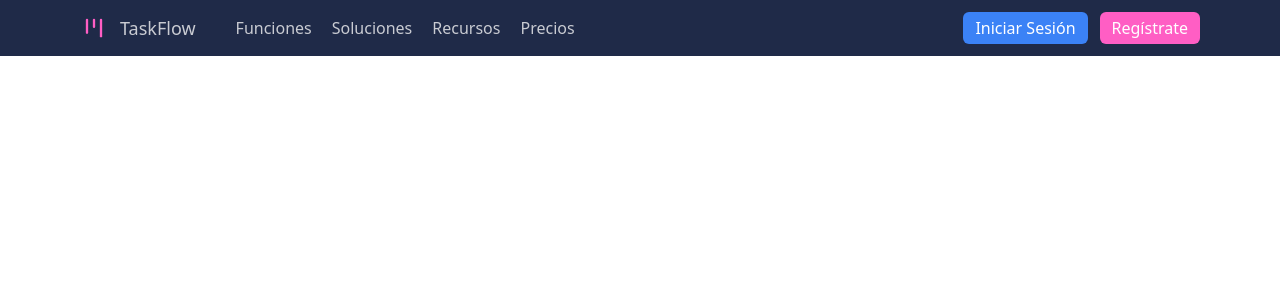
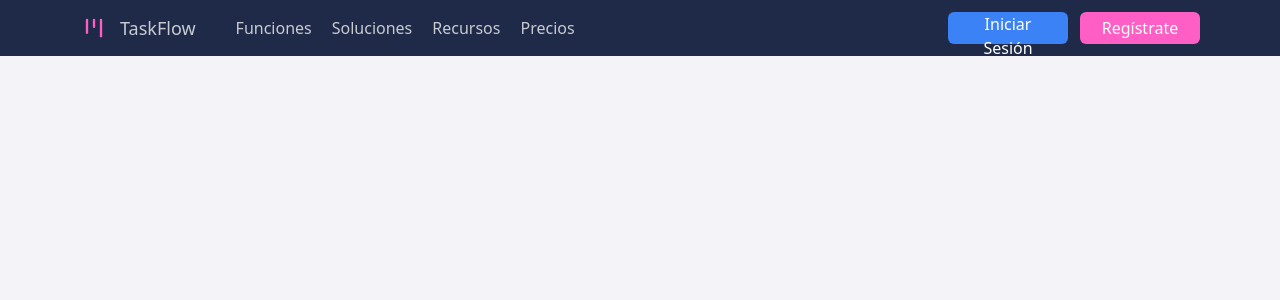
Before and after one commit to oscar84-spec/clone-trello, a React (Vite) app: page / in a window 1280 px wide. Shown: the top 300 px of the page. Built offline with nearby package versions, Linux system fonts and the light colour scheme.

Commit message:
Sidebar Terminado

```diff
--- a/src/Components/Button.tsx
+++ b/src/Components/Button.tsx
@@ -6,7 +6,7 @@ type ButtonProps = {
 
 const Button = ({ children, styles }: ButtonProps) => {
   return (
-    <button className={`w-max h-8 rounded-md px-3 outline-none ${styles}`}>
+    <button className={`rounded-md px-3 outline-none ${styles}`}>
       {children}
     </button>
   );
--- a/src/Components/Navbar.tsx
+++ b/src/Components/Navbar.tsx
@@ -2,7 +2,7 @@ import { Link } from "react-router-dom";
 import type { NavLinks } from "../types";
 
 type NavbarProps = {
-  navStyle: string;
+  navStyle?: string;
   listStyle: string;
   navLinks: NavLinks;
   title?: string;
--- /dev/null
+++ b/src/Components/Sidebar.tsx
@@ -0,0 +1,29 @@
+import { Navbar, Button } from "./index";
+import { navLinks } from "../mockData/navLinks";
+import { useToggleSideBar } from "../store/slices/UI";
+
+const Sidebar = () => {
+  const { isOpen } = useToggleSideBar();
+
+  return (
+    <aside
+      className={`w-full h-[calc(100vh-56px)] absolute top-14 left-0 bg-sidebar-bg flex flex-col justify-center items-center gap-10 ${
+        isOpen
+          ? "translate-x-0 opacity-100 transition-all ease-in-out duration-1000"
+          : "translate-x-full opacity-0 transition-all ease-in-out duration-1000"
+      }`}
+    >
+      <Navbar navLinks={navLinks} listStyle="flex flex-col space-y-5" />
+      <div className=" flex flex-col items-center gap-3">
+        <Button styles="w-full h-8 bg-btn-primary-bg text-btn-primary-text transition-colors ease-in-out duration-300 hover:cursor-pointer hover:bg-btn-primary-hover">
+          Iniciar Sesión
+        </Button>
+        <Button styles="w-full h-8 bg-btn-secondary-bg text-btn-secondary-text transition-colors ease-in-out duration-300 hover:cursor-pointer hover:bg-btn-secondary-hover">
+          Regístrate
+        </Button>
+      </div>
+    </aside>
+  );
+};
+
+export default Sidebar;
--- a/src/Components/index.ts
+++ b/src/Components/index.ts
@@ -2,3 +2,4 @@ export { default as Logo } from "./Logo";
 export { default as Header } from "./Header";
 export { default as Navbar } from "./Navbar";
 export { default as Button } from "./Button";
+export { default as Sidebar } from "./Sidebar";
--- a/src/assets/icons/MenuIcon.tsx
+++ b/src/assets/icons/MenuIcon.tsx
@@ -1,8 +1,13 @@
 import "../styles/menu-hambur.css";
+import { useToggleSideBar } from "../../store/slices/UI";
 
 const MenuIcon = () => {
+  const { isOpen, toggle } = useToggleSideBar();
   return (
-    <div className="menu-icon md:hidden">
+    <div
+      className={`menu-icon md:hidden ${isOpen ? "active" : ""}`}
+      onClick={toggle}
+    >
       <span className="line"></span>
       <span className="line"></span>
       <span className="line"></span>
--- a/src/pages/Home.tsx
+++ b/src/pages/Home.tsx
@@ -1,21 +1,29 @@
-import { Header, Button } from "../Components";
+import { Header, Button, Sidebar } from "../Components";
 import { MenuIcon } from "../assets/icons";
+import { useToggleSideBar } from "../store/slices/UI";
 
 const Home = () => {
+  const { isOpen } = useToggleSideBar();
+
   return (
-    <main>
-      <Header styles="bg-header-bg">
+    <main
+      className={`w-full h-screen bg-body-bg overflow-x-hidden ${
+        isOpen ? "overflow-y-hidden" : ""
+      } `}
+    >
+      <Header styles="bg-header-bg relative">
         <div>
           <MenuIcon />
-          <div className="hidden md:flex md:items-center md:gap-3">
-            <Button styles="bg-btn-primary-bg text-btn-primary-text transition-colors ease-in-out duration-300 hover:cursor-pointer hover:bg-btn-primary-hover">
+          <div className="hidden md:flex md:items-center md:gap-3 ">
+            <Button styles="w-30 h-8 bg-btn-primary-bg text-btn-primary-text transition-colors ease-in-out duration-300 hover:cursor-pointer hover:bg-btn-primary-hover">
               Iniciar Sesión
             </Button>
-            <Button styles="bg-btn-secondary-bg text-btn-secondary-text transition-colors ease-in-out duration-300 hover:cursor-pointer hover:bg-btn-secondary-hover">
+            <Button styles="w-30 h-8 bg-btn-secondary-bg text-btn-secondary-text transition-colors ease-in-out duration-300 hover:cursor-pointer hover:bg-btn-secondary-hover">
               Regístrate
             </Button>
           </div>
         </div>
+        <Sidebar />
       </Header>
     </main>
   );
--- /dev/null
+++ b/src/store/slices/UI.ts
@@ -0,0 +1,11 @@
+import { create } from "zustand";
+
+interface OpenSideBarState {
+  isOpen: boolean;
+  toggle: () => void;
+}
+
+export const useToggleSideBar = create<OpenSideBarState>((set) => ({
+  isOpen: false,
+  toggle: () => set((state) => ({ isOpen: !state.isOpen })),
+}));
```
